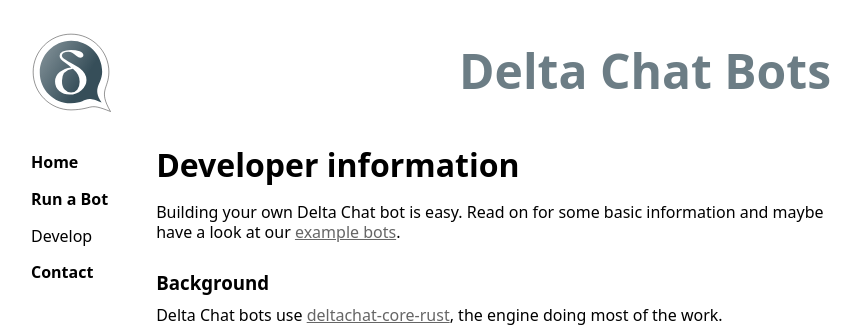
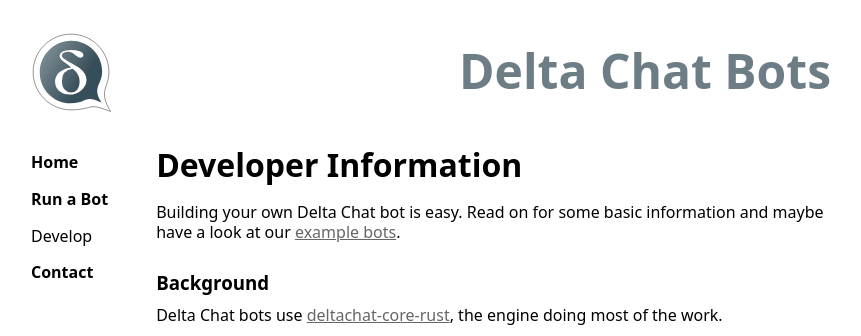
Before and after one commit to deltachat-bot/bot-pages, a Jekyll site: the page built from development.md, in a window 1280 px wide. Shown: the top 336 px of the page, without its empty margins (1-862 px from the left). Built offline with Jekyll 4.4.1, drawn with Linux system fonts in a browser that asks for light colours.

Commit message:
comply with capitalization guidelines

```diff
--- a/development.md
+++ b/development.md
@@ -1,8 +1,8 @@
 ---
-title: Developer information
+title: Developer Information
 ---
 
-# Developer information
+# Developer Information
 
 Building your own Delta Chat bot is easy.
 Read on for some basic information and maybe have a look at our [example bots](howto.html#bots).
```
Also changed, not shown: howto.md (+1 -1 lines), index.md (+2 -2 lines).
